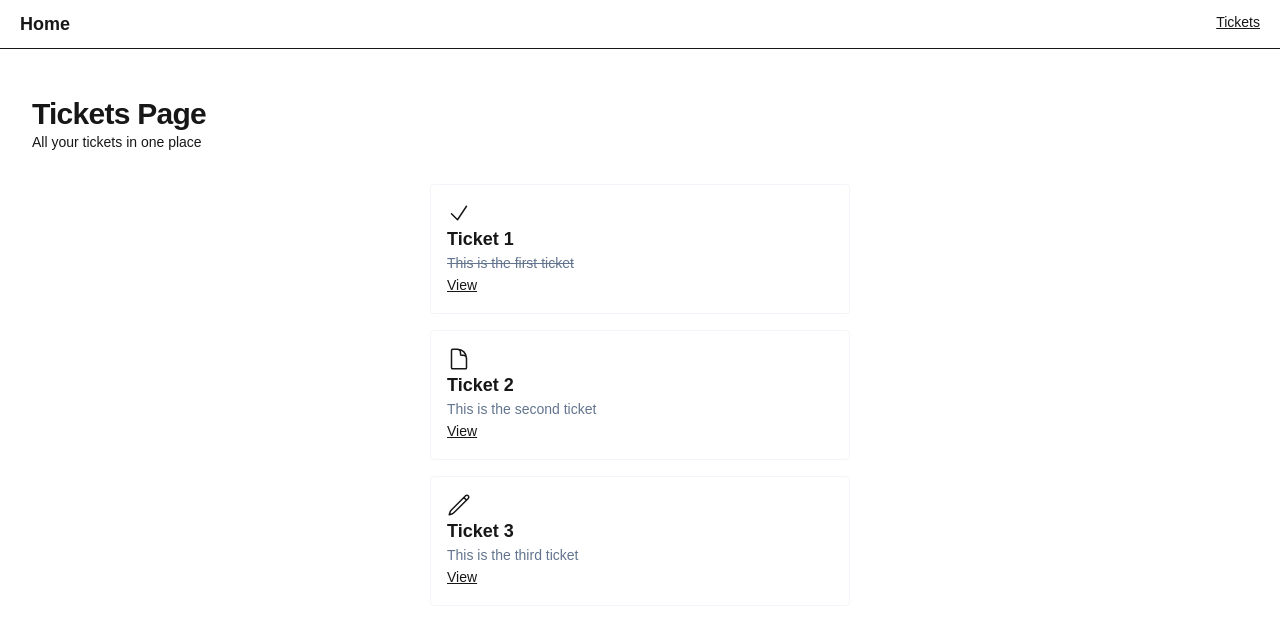
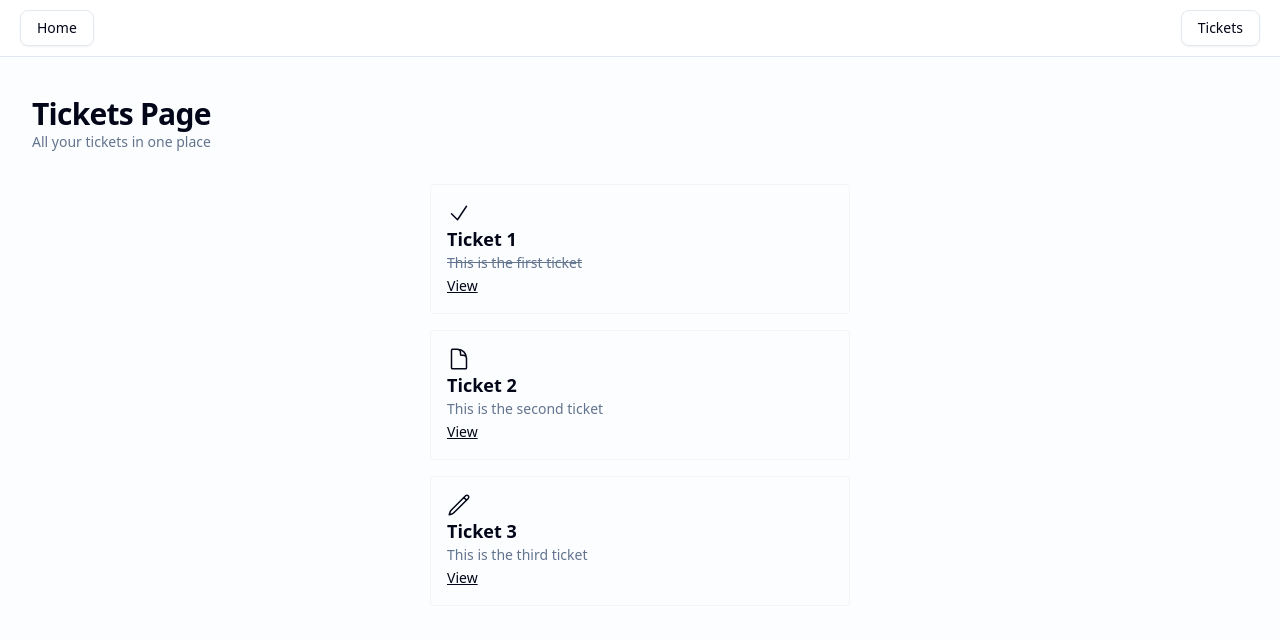
Before and after one commit to isaacrossi/the-road-to-next, a Next.js app: page /tickets in a window 1280 px wide. Shown: the top 640 px of the page. Built offline with nearby package versions, Linux system fonts and the light colour scheme.

Commit message:
Install shadcn/ui and use Button on homepage

```diff
--- /dev/null
+++ b/components/ui/button.tsx
@@ -0,0 +1,63 @@
+import { cva, type VariantProps } from "class-variance-authority";
+import { Slot } from "radix-ui";
+import * as React from "react";
+import { cn } from "@/lib/utils";
+
+const buttonVariants = cva(
+  "inline-flex items-center justify-center gap-2 whitespace-nowrap rounded-md text-sm font-medium transition-all disabled:pointer-events-none disabled:opacity-50 [&_svg]:pointer-events-none [&_svg:not([class*='size-'])]:size-4 shrink-0 [&_svg]:shrink-0 outline-none focus-visible:border-ring focus-visible:ring-ring/50 focus-visible:ring-[3px] aria-invalid:ring-destructive/20 dark:aria-invalid:ring-destructive/40 aria-invalid:border-destructive",
+  {
+    variants: {
+      variant: {
+        default: "bg-primary text-primary-foreground hover:bg-primary/90",
+        destructive:
+          "bg-destructive text-white hover:bg-destructive/90 focus-visible:ring-destructive/20 dark:focus-visible:ring-destructive/40 dark:bg-destructive/60",
+        outline:
+          "border bg-background shadow-xs hover:bg-accent hover:text-accent-foreground dark:bg-input/30 dark:border-input dark:hover:bg-input/50",
+        secondary:
+          "bg-secondary text-secondary-foreground hover:bg-secondary/80",
+        ghost:
+          "hover:bg-accent hover:text-accent-foreground dark:hover:bg-accent/50",
+        link: "text-primary underline-offset-4 hover:underline",
+      },
+      size: {
+        default: "h-9 px-4 py-2 has-[>svg]:px-3",
+        xs: "h-6 gap-1 rounded-md px-2 text-xs has-[>svg]:px-1.5 [&_svg:not([class*='size-'])]:size-3",
+        sm: "h-8 rounded-md gap-1.5 px-3 has-[>svg]:px-2.5",
+        lg: "h-10 rounded-md px-6 has-[>svg]:px-4",
+        icon: "size-9",
+        "icon-xs": "size-6 rounded-md [&_svg:not([class*='size-'])]:size-3",
+        "icon-sm": "size-8",
+        "icon-lg": "size-10",
+      },
+    },
+    defaultVariants: {
+      variant: "default",
+      size: "default",
+    },
+  },
+);
+
+function Button({
+  className,
+  variant = "default",
+  size = "default",
+  asChild = false,
+  ...props
+}: React.ComponentProps<"button"> &
+  VariantProps<typeof buttonVariants> & {
+    asChild?: boolean;
+  }) {
+  const Comp = asChild ? Slot.Root : "button";
+
+  return (
+    <Comp
+      data-slot="button"
+      data-variant={variant}
+      data-size={size}
+      className={cn(buttonVariants({ variant, size, className }))}
+      {...props}
+    />
+  );
+}
+
+export { Button, buttonVariants };
--- /dev/null
+++ b/lib/utils.ts
@@ -0,0 +1,6 @@
+import { type ClassValue, clsx } from "clsx";
+import { twMerge } from "tailwind-merge";
+
+export function cn(...inputs: ClassValue[]) {
+  return twMerge(clsx(inputs));
+}
--- a/src/app/globals.css
+++ b/src/app/globals.css
@@ -1,9 +1,8 @@
 @import "tailwindcss";
+@import "tw-animate-css";
+@import "shadcn/tailwind.css";
 
-:root {
-  --background: #ffffff;
-  --foreground: #171717;
-}
+@custom-variant dark (&:is(.dark *));
 
 @theme inline {
   --color-background: var(--background);
@@ -12,6 +11,64 @@
   --font-mono: var(--font-geist-mono);
 
   --animate-fade-from-top: fade-from-top 0.5s ease-out;
+
+  --color-sidebar-ring: var(--sidebar-ring);
+
+  --color-sidebar-border: var(--sidebar-border);
+
+  --color-sidebar-accent-foreground: var(--sidebar-accent-foreground);
+
+  --color-sidebar-accent: var(--sidebar-accent);
+
+  --color-sidebar-primary-foreground: var(--sidebar-primary-foreground);
+
+  --color-sidebar-primary: var(--sidebar-primary);
+
+  --color-sidebar-foreground: var(--sidebar-foreground);
+
+  --color-sidebar: var(--sidebar);
+
+  --color-chart-5: var(--chart-5);
+
+  --color-chart-4: var(--chart-4);
+
+  --color-chart-3: var(--chart-3);
+
+  --color-chart-2: var(--chart-2);
+
+  --color-chart-1: var(--chart-1);
+
+  --color-ring: var(--ring);
+
+  --color-input: var(--input);
+
+  --color-border: var(--border);
+
+  --color-destructive: var(--destructive);
+
+  --color-accent-foreground: var(--accent-foreground);
+
+  --color-accent: var(--accent);
+
+  --color-muted-foreground: var(--muted-foreground);
+
+  --color-muted: var(--muted);
+
+  --color-secondary-foreground: var(--secondary-foreground);
+
+  --color-secondary: var(--secondary);
+
+  --color-primary-foreground: var(--primary-foreground);
+
+  --color-primary: var(--primary);
+
+  --color-popover-foreground: var(--popover-foreground);
+
+  --color-popover: var(--popover);
+
+  --color-card-foreground: var(--card-foreground);
+
+  --color-card: var(--card);
 
   @keyframes fade-from-top {
     0% {
@@ -24,17 +81,93 @@
       transform: translateY(0);
     }
   }
+
+  --radius-sm: calc(var(--radius) - 4px);
+
+  --radius-md: calc(var(--radius) - 2px);
+
+  --radius-lg: var(--radius);
+
+  --radius-xl: calc(var(--radius) + 4px);
+
+  --radius-2xl: calc(var(--radius) + 8px);
+
+  --radius-3xl: calc(var(--radius) + 12px);
+
+  --radius-4xl: calc(var(--radius) + 16px)
 }
 
-@media (prefers-color-scheme: dark) {
-  :root {
-    --background: #0a0a0a;
-    --foreground: #ededed;
-  }
+:root {
+  --radius: 0.625rem;
+  --background: oklch(1 0 0);
+  --foreground: oklch(0.129 0.042 264.695);
+  --card: oklch(1 0 0);
+  --card-foreground: oklch(0.129 0.042 264.695);
+  --popover: oklch(1 0 0);
+  --popover-foreground: oklch(0.129 0.042 264.695);
+  --primary: oklch(0.208 0.042 265.755);
+  --primary-foreground: oklch(0.984 0.003 247.858);
+  --secondary: oklch(0.968 0.007 247.896);
+  --secondary-foreground: oklch(0.208 0.042 265.755);
+  --muted: oklch(0.968 0.007 247.896);
+  --muted-foreground: oklch(0.554 0.046 257.417);
+  --accent: oklch(0.968 0.007 247.896);
+  --accent-foreground: oklch(0.208 0.042 265.755);
+  --destructive: oklch(0.577 0.245 27.325);
+  --border: oklch(0.929 0.013 255.508);
+  --input: oklch(0.929 0.013 255.508);
+  --ring: oklch(0.704 0.04 256.788);
+  --chart-1: oklch(0.646 0.222 41.116);
+  --chart-2: oklch(0.6 0.118 184.704);
+  --chart-3: oklch(0.398 0.07 227.392);
+  --chart-4: oklch(0.828 0.189 84.429);
+  --chart-5: oklch(0.769 0.188 70.08);
+  --sidebar: oklch(0.984 0.003 247.858);
+  --sidebar-foreground: oklch(0.129 0.042 264.695);
+  --sidebar-primary: oklch(0.208 0.042 265.755);
+  --sidebar-primary-foreground: oklch(0.984 0.003 247.858);
+  --sidebar-accent: oklch(0.968 0.007 247.896);
+  --sidebar-accent-foreground: oklch(0.208 0.042 265.755);
+  --sidebar-border: oklch(0.929 0.013 255.508);
+  --sidebar-ring: oklch(0.704 0.04 256.788);
 }
 
-body {
-  background: var(--background);
-  color: var(--foreground);
-  font-family: Arial, Helvetica, sans-serif;
+.dark {
+  --background: oklch(0.129 0.042 264.695);
+  --foreground: oklch(0.984 0.003 247.858);
+  --card: oklch(0.208 0.042 265.755);
+  --card-foreground: oklch(0.984 0.003 247.858);
+  --popover: oklch(0.208 0.042 265.755);
+  --popover-foreground: oklch(0.984 0.003 247.858);
+  --primary: oklch(0.929 0.013 255.508);
+  --primary-foreground: oklch(0.208 0.042 265.755);
+  --secondary: oklch(0.279 0.041 260.031);
+  --secondary-foreground: oklch(0.984 0.003 247.858);
+  --muted: oklch(0.279 0.041 260.031);
+  --muted-foreground: oklch(0.704 0.04 256.788);
+  --accent: oklch(0.279 0.041 260.031);
+  --accent-foreground: oklch(0.984 0.003 247.858);
+  --destructive: oklch(0.704 0.191 22.216);
+  --border: oklch(1 0 0 / 10%);
+  --input: oklch(1 0 0 / 15%);
+  --ring: oklch(0.551 0.027 264.364);
+  --chart-1: oklch(0.488 0.243 264.376);
+  --chart-2: oklch(0.696 0.17 162.48);
+  --chart-3: oklch(0.769 0.188 70.08);
+  --chart-4: oklch(0.627 0.265 303.9);
+  --chart-5: oklch(0.645 0.246 16.439);
+  --sidebar: oklch(0.208 0.042 265.755);
+  --sidebar-foreground: oklch(0.984 0.003 247.858);
+  --sidebar-primary: oklch(0.488 0.243 264.376);
+  --sidebar-primary-foreground: oklch(0.984 0.003 247.858);
+  --sidebar-accent: oklch(0.279 0.041 260.031);
+  --sidebar-accent-foreground: oklch(0.984 0.003 247.858);
+  --sidebar-border: oklch(1 0 0 / 10%);
+  --sidebar-ring: oklch(0.551 0.027 264.364);
 }
+
+@layer base {
+  * {
+    @apply border-border outline-ring/50;}
+  body {
+    @apply bg-background text-foreground;}}
--- a/src/app/layout.tsx
+++ b/src/app/layout.tsx
@@ -2,6 +2,7 @@
 import type { Metadata } from "next";
 import { Geist, Geist_Mono } from "next/font/google";
 import Link from "next/link";
+import { buttonVariants } from "@/components/ui/button";
 import { homePath, ticketsPath } from "@/src/paths";
 
 const geistSans = Geist({
@@ -38,12 +39,18 @@
           "
         >
           <div>
-            <Link href={homePath()} className="text-lg font-bold">
+            <Link
+              href={homePath()}
+              className={buttonVariants({ variant: "outline" })}
+            >
               Home
             </Link>
           </div>
           <div>
-            <Link href={ticketsPath()} className="text-sm underline">
+            <Link
+              href={ticketsPath()}
+              className={buttonVariants({ variant: "outline" })}
+            >
               Tickets
             </Link>
           </div>
--- a/src/app/tickets/page.tsx
+++ b/src/app/tickets/page.tsx
@@ -8,13 +8,13 @@
     xmlns="http://www.w3.org/2000/svg"
     fill="none"
     viewBox="0 0 24 24"
-    stroke-width="1.5"
+    strokeWidth="1.5"
     stroke="currentColor"
     className="size-6"
   >
     <path
-      stroke-linecap="round"
-      stroke-linejoin="round"
+      strokeLinecap="round"
+      strokeLinejoin="round"
       d="m4.5 12.75 6 6 9-13.5"
     />
   </svg>
@@ -42,13 +42,13 @@
     xmlns="http://www.w3.org/2000/svg"
     fill="none"
     viewBox="0 0 24 24"
-    stroke-width="1.5"
+    strokeWidth="1.5"
     stroke="currentColor"
     className="size-6"
   >
     <path
-      stroke-linecap="round"
-      stroke-linejoin="round"
+      strokeLinecap="round"
+      strokeLinejoin="round"
       d="M19.5 14.25v-2.625a3.375 3.375 0 0 0-3.375-3.375h-1.5A1.125 1.125 0 0 1 13.5 7.125v-1.5a3.375 3.375 0 0 0-3.375-3.375H8.25m2.25 0H5.625c-.621 0-1.125.504-1.125 1.125v17.25c0 .621.504 1.125 1.125 1.125h12.75c.621 0 1.125-.504 1.125-1.125V11.25a9 9 0 0 0-9-9Z"
     />
   </svg>
```
Also changed, not shown: package.json (+7 -1 lines), components.json (added), 1 other file (tests, documents, lock files or other folders).
